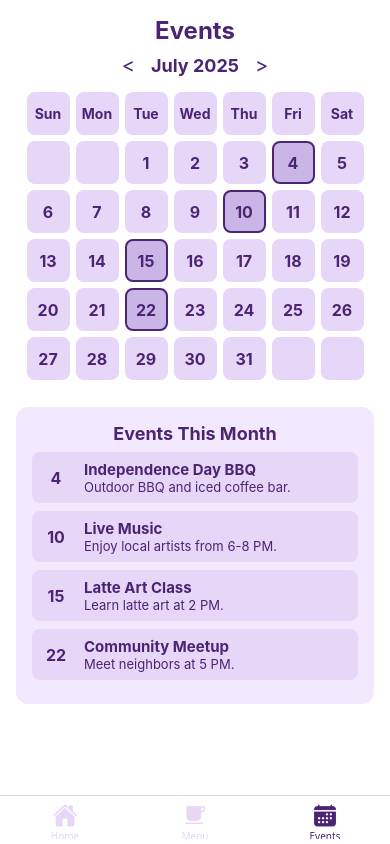
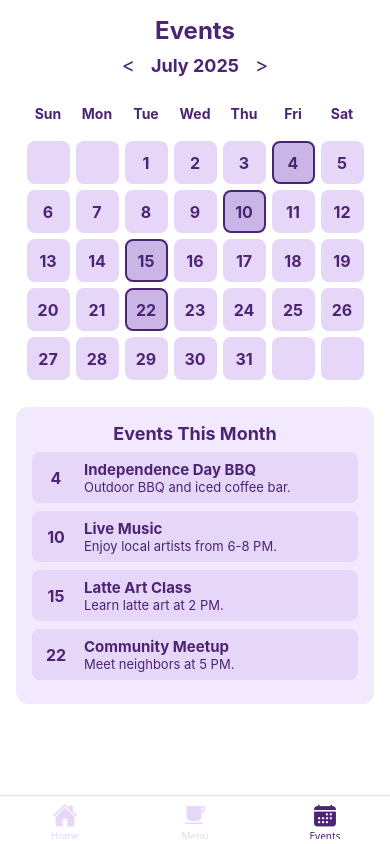
Before and after one commit to NoahJenkins/coffee-expo-app, a React Native app: screen /Events in a window 390 px wide. Built offline with nearby package versions, Linux system fonts and the light colour scheme; some icons are missing.

Commit message:
cal day of week transparent

```diff
--- a/src/components/Events/EventsScreen.tsx
+++ b/src/components/Events/EventsScreen.tsx
@@ -85,7 +85,7 @@ const EventsScreen = () => {
           // Add header row as part of the grid
           for (let col = 0; col < 7; col++) {
             grid.push(
-              <View key={`header-${col}`} style={styles.dayCell}>
+              <View key={`header-${col}`} style={[styles.dayCell, styles.headerCellBg]}>
                 <Text style={styles.headerText}>{daysOfWeek[col]}</Text>
               </View>
             );
@@ -158,6 +158,9 @@ const styles = StyleSheet.create({
     flex: 1,
     backgroundColor: '#fff',
     padding: 16,
+  },
+  headerCellBg: {
+    backgroundColor: 'transparent',
   },
   headerText: {
     color: '#4B2473',
```
